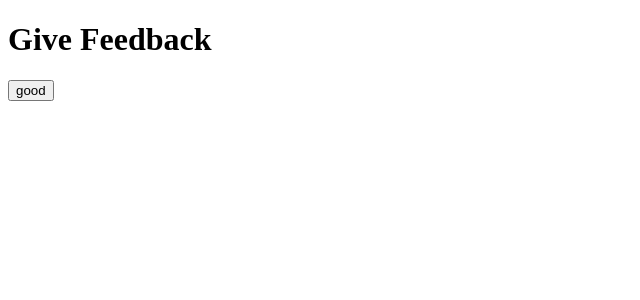
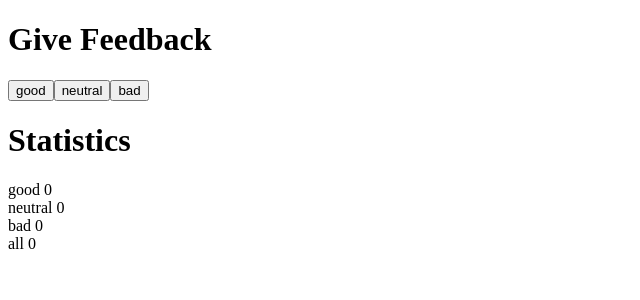
Before and after one commit to jeevships/fullstackopen_solutions, a React (Vite) app in the folder part1-redo/unicafe/: page / in a window 1280 px wide. Shown: the top 300 px of the page, without its empty margins (0-640 px from the left). Built offline with nearby package versions, Linux system fonts and the light colour scheme.

Commit message:
1.6: unicafe step 1

```diff
--- a/part1-redo/unicafe/src/App.jsx
+++ b/part1-redo/unicafe/src/App.jsx
@@ -9,21 +9,31 @@ const Header = () => {
   )
 }
 
+const Total = ({good, neutral, bad}) => {
+  return(
+    <div>
+        all {good + neutral + bad}
+    </div>
+  )
+}
+
 const App = () => {
   // save clicks of each button to its own state
   const [good, setGood] = useState(0)
   const [neutral, setNeutral] = useState(0)
   const [bad, setBad] = useState(0)
 
-  const handleClick = () => {
-    console.log('clicked')
-  }
-
-
   return (
     <div>
       <Header />
-      <button onClick={handleClick}>good</button>
+      <button onClick={() => setGood(good + 1)}>good</button>
+      <button onClick={() => setNeutral(neutral + 1)}>neutral</button>
+      <button onClick={() => setBad(bad + 1)}>bad</button>
+      <h1>Statistics</h1>
+      <div>good {good}</div>
+      <div>neutral {neutral}</div>
+      <div>bad {bad}</div>
+      <Total good={good} neutral={neutral} bad={bad}/>
 
     </div>
   )
```
